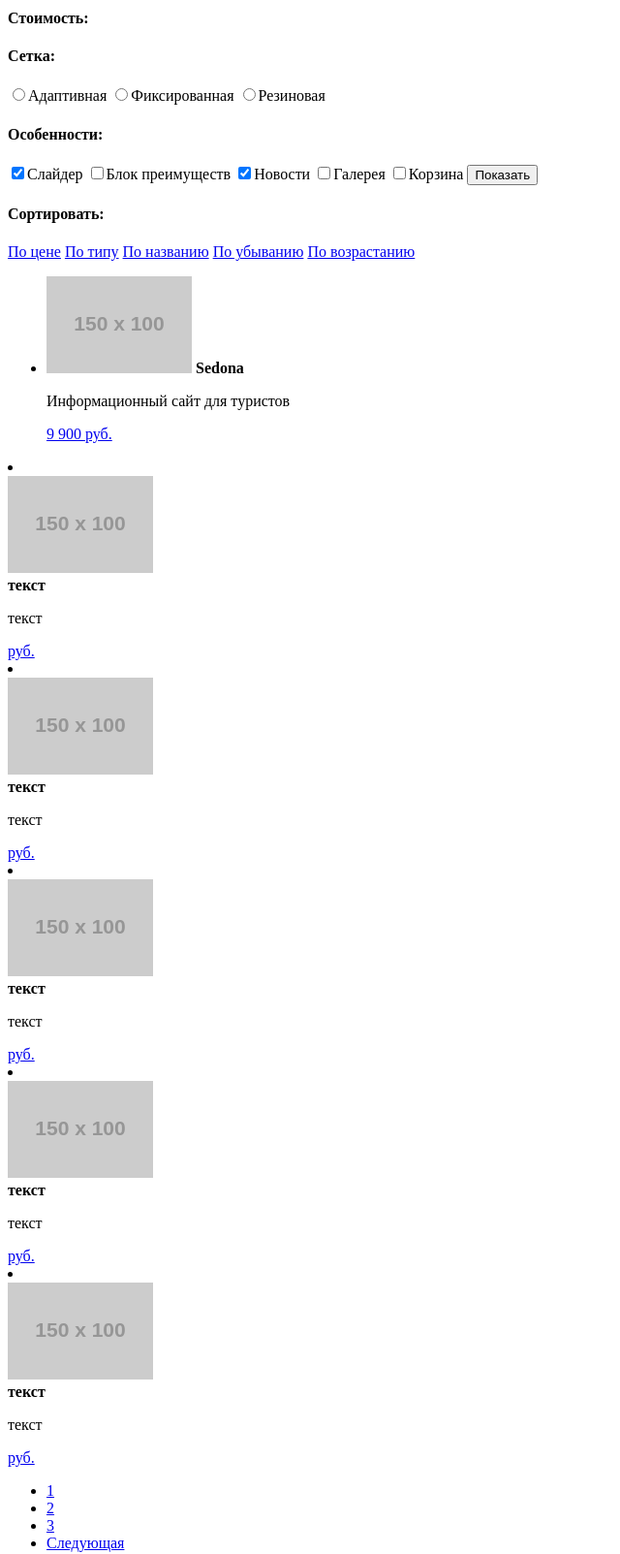
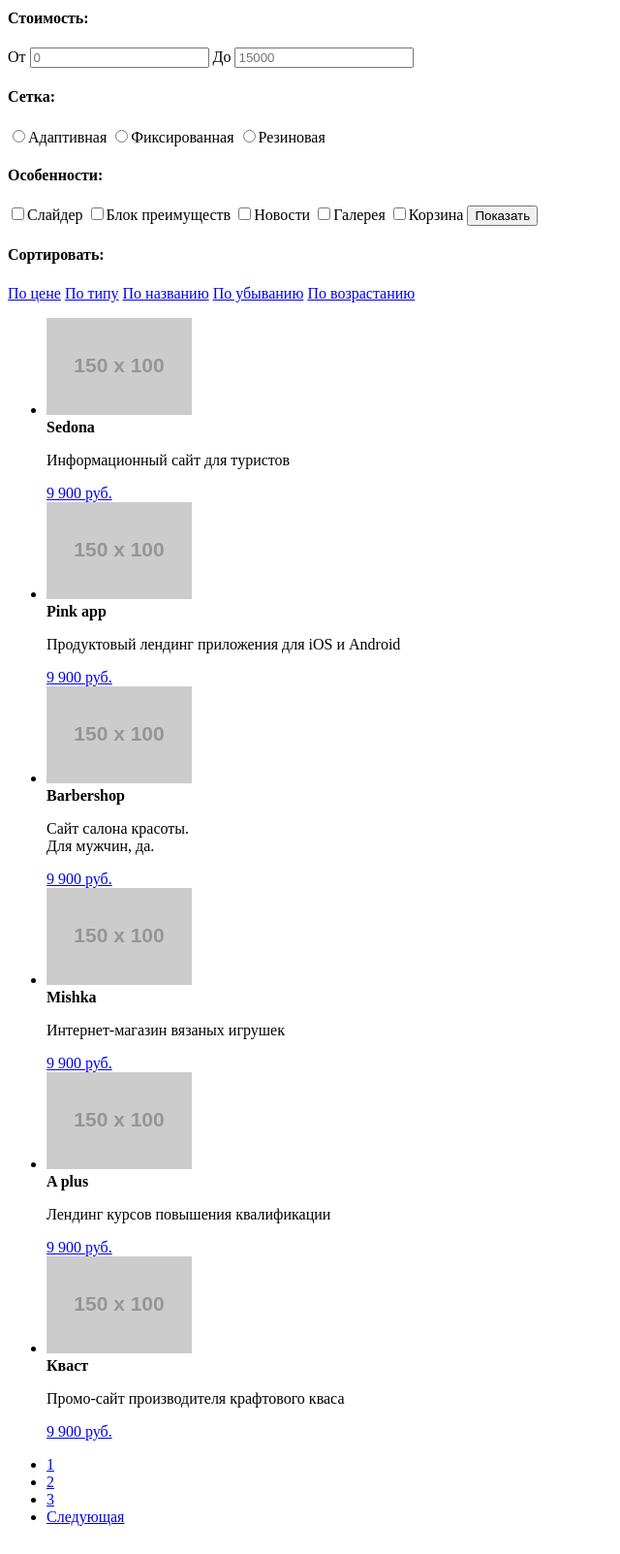
Before and after one commit to bratiSlava92/406437-nerds, a plain HTML site: page catalog.html in a window 1280 px wide. Shown: the part 220-1823 px from the top of the page at 97% size, without its empty margins (0-640 px from the left). Drawn offline with Linux system fonts and the light colour scheme; grey boxes are pictures that could not be loaded; placeholder pictures from the web are drawn by us.

Commit message:
Исправлены 2 стр после замечаний

```diff
--- a/catalog.html
+++ b/catalog.html
@@ -34,25 +34,25 @@
 			<form class="main-left" action="#" method="post">
 				<h4>Стоимость:</h4>
 				<div class="range">
-					<span class="bull  bull-left"></span>
-					<span class="bull  bull-right"></span>
+					<span class="bul  bul--left"></span>
+					<span class="bul  bul--right"></span>
 				</div>
-				<label class="slide-text>
+				<label class="slide-text">
 					От <input type="text" name="from" placeholder="0">
 				</label>
-				<label class="slide-text>
+				<label class="slide-text">
 					До <input type="text" name="to" placeholder="15000">
 				</label>
 				<h4>Сетка:</h4>
-				<label class="radio"><input type="radio">Адаптивная</label>
-				<label class="radio"><input type="radio">Фиксированная</label>
-				<label class="radio"><input type="radio">Резиновая</label>
+				<input type="radio" name="adaptive" id="adapt-field"><label for="adapt-field">Адаптивная</label>
+				<input type="radio" name="fixed" id="fix-field"><label for="fix-field">Фиксированная</label>
+				<input type="radio" name="elastic" id="elast-field"><label for="elast-field">Резиновая</label>
 				<h4>Особенности:</h4>
-				<label class="checkbox"><input type="checkbox" checked>Слайдер</label>
-				<label class="checkbox"><input type="checkbox">Блок преимуществ</label>
-				<label class="checkbox"><input type="checkbox" checked>Новости</label>
-				<label class="checkbox"><input type="checkbox">Галерея</label>
-				<label class="checkbox"><input type="checkbox">Корзина</label>
+				<input type="checkbox" name="slider" id="slide-field"><label for="slide-field">Слайдер</label>
+				<input type="checkbox" name="privilege" id="priv-field"><label for="priv-field">Блок преимуществ</label>
+				<input type="checkbox" name="news" id="news-field"><label for="news-field">Новости</label>
+				<input type="checkbox" name="gallery" id="gallery-field"><label for="gallery-field">Галерея</label>
+				<input type="checkbox" name="basket" id="basket-field"><label for="basket-field">Корзина</label>
 				<button>Показать</button>
 			</form>
 			<div class="main-right">
@@ -73,7 +73,7 @@
 							<span></span>
 							<span></span>
 						</div>
-						<img src="http://placehold.it/150x100" alt="Sedona"Ю
+						<img src="http://placehold.it/150x100" alt="Sedona">
 						<div class="catalog over">
 							<b>Sedona</b>
 							<p>Информационный сайт для туристов</p>
@@ -88,9 +88,9 @@
 						</div>
 						<img src="http://placehold.it/150x100" alt="Pink">
 						<div class="catalog over">
-							<b>текст</b>
-							<p>текст</p>
-							<a href="#" class="btn catalog-btn"> руб.</a>
+							<b>Pink app</b>
+							<p>Продуктовый лендинг приложения для iOS и Android</p>
+							<a href="#" class="btn catalog-btn">9 900 руб.</a>
 						</div>
 					</li>
 					<li>
@@ -101,9 +101,9 @@
 						</div>
 						<img src="http://placehold.it/150x100" alt="Barbershop">
 						<div class="catalog over">
-							<b>текст</b>
-							<p>текст</p>
-							<a href="#" class="btn catalog-btn"> руб.</a>
+							<b>Barbershop</b>
+							<p>Сайт салона красоты. <br>Для мужчин, да.</p>
+							<a href="#" class="btn catalog-btn">9 900 руб.</a>
 						</div>
 					</li>
 					<li>
@@ -112,11 +112,11 @@
 							<span></span>
 							<span></span>
 						</div>
-						<img src="http://placehold.it/150x100" alt="Mishki">
+						<img src="http://placehold.it/150x100" alt="Mishka">
 						<div class="catalog over">
-							<b>текст</b>
-							<p>текст</p>
-							<a href="#" class="btn catalog-btn"> руб.</a>
+							<b>Mishka</b>
+							<p>Интернет-магазин вязаных игрушек</p>
+							<a href="#" class="btn catalog-btn">9 900 руб.</a>
 						</div>
 					</li>
 					<li>
@@ -125,11 +125,11 @@
 							<span></span>
 							<span></span>
 						</div>
-						<img src="http://placehold.it/150x100" alt="Обучение A+">
+						<img src="http://placehold.it/150x100" alt="A+">
 						<div class="catalog over">
-							<b>текст</b>
-							<p>текст</p>
-							<a href="#" class="btn catalog-btn"> руб.</a>
+							<b>A plus</b>
+							<p>Лендинг курсов повышения квалификации</p>
+							<a href="#" class="btn catalog-btn">9 900 руб.</a>
 						</div>
 					</li>
 					<li>
@@ -140,9 +140,9 @@
 						</div>
 						<img src="http://placehold.it/150x100" alt="Кваст">
 						<div class="catalog over">
-							<b>текст</b>
-							<p>текст</p>
-							<a href="#" class="btn catalog-btn"> руб.</a>
+							<b>Кваст</b>
+							<p>Промо-сайт производителя крафтового кваса</p>
+							<a href="#" class="btn catalog-btn">9 900 руб.</a>
 						</div>
 					</li>
 				</ul>
@@ -159,8 +159,8 @@
 			</div>
 			<div class="address">
 				<h3>NЁRDS DESIGN STUDIO</h3>
-				<address>191186, Санкт-Петербург, ул. Б.Конюшенная, д. 19/8</address>
-				<p>тел. +7 (812) 275-75-75</p>
+				<address>191186, Санкт-Петербург, <br>ул. Б.Конюшенная, д. 19/8</address>
+				<a href="tel:+78122757575">тел. +7 (812) 275-75-75</a>
 				<a class="btn" href="#">Напишите нам</a>
 			</div>
 		<footer class="footer">
```
Also changed, not shown: index.html (+5 -5 lines).
